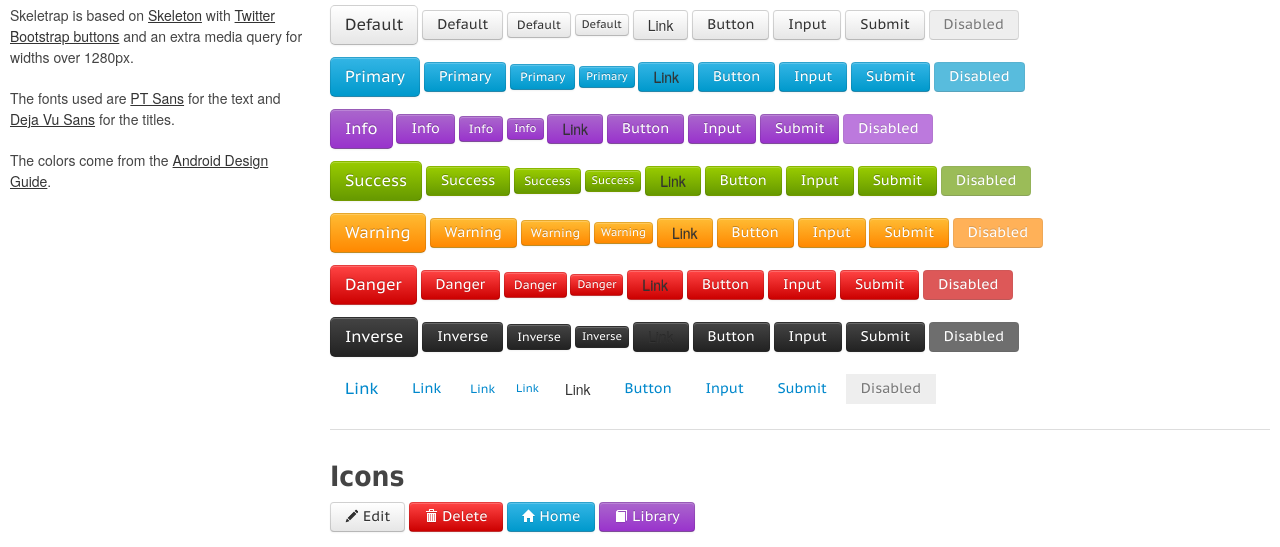
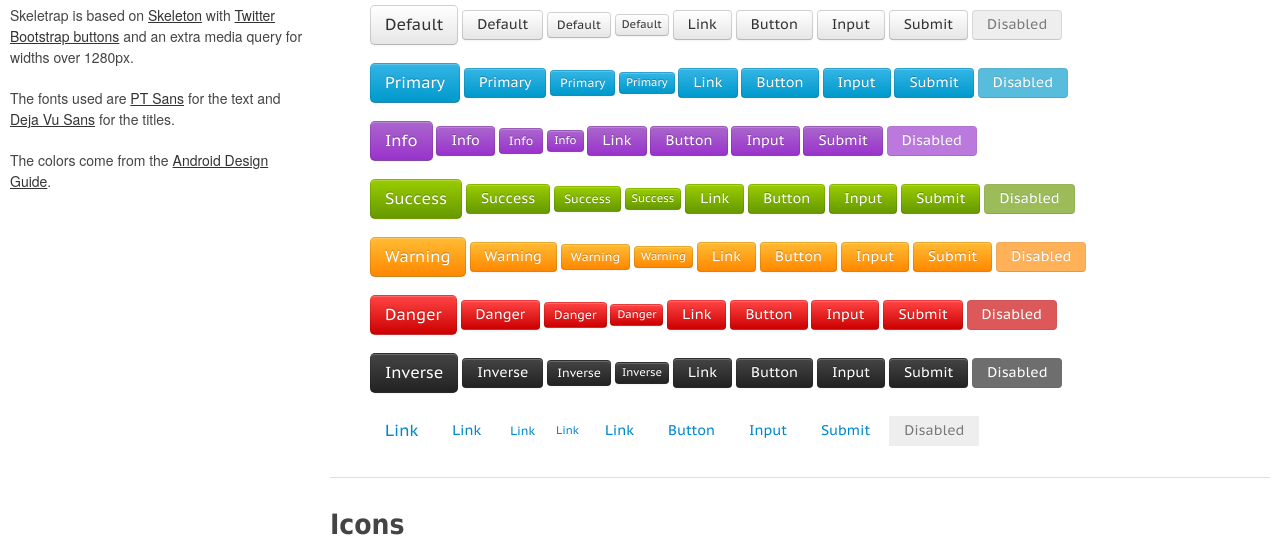
Before and after one commit to ma2thieu/skeletrap, a plain HTML site: page index.html in a window 1280 px wide. Shown: the part 192-739 px from the top of the page. Drawn offline with Linux system fonts and the light colour scheme; a web font is replaced by a local one.

Commit message:
fixes some webkit rendering bugs

```diff
--- a/index.html
+++ b/index.html
@@ -8,7 +8,7 @@
 	<!-- Basic Page Needs
   ================================================== -->
 	<meta charset="utf-8">
-	<title>Your Page Title Here :)</title>
+	<title>Skeletrap</title>
 	<meta name="description" content="">
 	<meta name="author" content="">
 
@@ -74,7 +74,7 @@
 
 		<div class="twelve columns">
 			<h3>Buttons</h3>
-			<ul>
+			<ul style="list-style: none;">
 				<li>
 					<button class="btn btn-large" type="button">Default</button>
 					<button class="btn" type="button">Default</button>
@@ -168,7 +168,7 @@
             <hr/>
 
             <h3>Icons</h3>
-            <ul>
+            <ul style="list-style: none;">
                 <li>
                     <button class="btn" type="button"><i class="icon-pencil"></i> Edit</button>
                     <button class="btn btn-danger" type="button"><i class="icon-trash icon-white"></i> Delete</button>
--- a/stylesheets/layout.css
+++ b/stylesheets/layout.css
@@ -19,6 +19,21 @@
 
 body {
 	font-family: "PTSansRegular", "HelveticaNeue", "Helvetica Neue", Helvetica, Arial, sans-serif;
+	-webkit-font-smoothing: subpixel-antialiased;
+}
+
+img {
+    height: auto;
+    max-width: 100%;
+}
+
+ul {
+    list-style: circle;
+    padding-left: 40px;
+}
+
+ul ul {
+    font-size: 100%;
 }
 
 h1, h2, h3, h4, h5, h6 {
@@ -30,13 +45,14 @@ blockquote cite {
     font-family: "PTSansCaptionRegular", "HelveticaNeue", "Helvetica Neue", Helvetica, Arial, sans-serif;
 }
 
-.button,
+.btn,
 button,
 input[type="submit"],
 input[type="reset"],
 input[type="button"] {
 	font-family: "PTSansCaptionRegular", "HelveticaNeue", "Helvetica Neue", Helvetica, Arial, sans-serif;
 	font-weight: normal;
+	margin: 0 0 6px 0;
 }
 
 input[type="text"],
@@ -76,7 +92,8 @@ a.btn {
     text-decoration: none;
 }
 
-.btn-primary {
+.btn-primary,
+.btn-primary:visited {
   color: #ffffff;
   text-shadow: 0 -1px 0 rgba(0, 0, 0, 0.25);
   background-color: #33B5E5;
@@ -108,7 +125,8 @@ a.btn {
   background-color: #33B5E5 \9;
 }
 
-.btn-info {
+.btn-info,
+.btn-info:visited {
   color: #ffffff;
   text-shadow: 0 -1px 0 rgba(0, 0, 0, 0.25);
   background-color: #AA66CC;
@@ -140,7 +158,8 @@ a.btn {
   background-color: #AA66CC \9;
 }
 
-.btn-success {
+.btn-success,
+.btn-success:visited {
   color: #ffffff;
   text-shadow: 0 -1px 0 rgba(0, 0, 0, 0.25);
   background-color: #99CC00;
@@ -173,7 +192,8 @@ a.btn {
 }
 
 
-.btn-warning {
+.btn-warning,
+.btn-warning:visited {
   color: #ffffff;
   text-shadow: 0 -1px 0 rgba(0, 0, 0, 0.25);
   background-color: #FFBB33;
@@ -205,7 +225,8 @@ a.btn {
   background-color: #FFBB33 \9;
 }
 
-.btn-danger {
+.btn-danger,
+.btn-danger:visited {
   color: #ffffff;
   text-shadow: 0 -1px 0 rgba(0, 0, 0, 0.25);
   background-color: #FF4444;
@@ -235,6 +256,49 @@ a.btn {
 .btn-danger:active,
 .btn-danger.active {
   background-color: #FF4444 \9;
+}
+
+.btn-inverse,
+.btn-inverse:visited {
+  color: #ffffff;
+  text-shadow: 0 -1px 0 rgba(0, 0, 0, 0.25);
+  background-color: #363636;
+  background-image: -moz-linear-gradient(top, #444444, #222222);
+  background-image: -webkit-gradient(linear, 0 0, 0 100%, from(#444444), to(#222222));
+  background-image: -webkit-linear-gradient(top, #444444, #222222);
+  background-image: -o-linear-gradient(top, #444444, #222222);
+  background-image: linear-gradient(to bottom, #444444, #222222);
+  background-repeat: repeat-x;
+  filter: progid:DXImageTransform.Microsoft.gradient(startColorstr='#ff444444', endColorstr='#ff222222', GradientType=0);
+  border-color: #222222 #222222 #000000;
+  border-color: rgba(0, 0, 0, 0.1) rgba(0, 0, 0, 0.1) rgba(0, 0, 0, 0.25);
+  *background-color: #222222;
+  /* Darken IE7 buttons by default so they stand out more given they won't have borders */
+
+  filter: progid:DXImageTransform.Microsoft.gradient(enabled = false);
+}
+.btn-inverse:hover,
+.btn-inverse:active,
+.btn-inverse.active,
+.btn-inverse.disabled,
+.btn-inverse[disabled] {
+  color: #ffffff;
+  background-color: #222222;
+  *background-color: #151515;
+}
+.btn-inverse:active,
+.btn-inverse.active {
+  background-color: #080808 \9;
+}
+
+.btn-link,
+.btn-link:visited {
+  border-color: transparent;
+  cursor: pointer;
+  color: #0088cc;
+  -webkit-border-radius: 0;
+  -moz-border-radius: 0;
+  border-radius: 0;
 }
 
 
```
